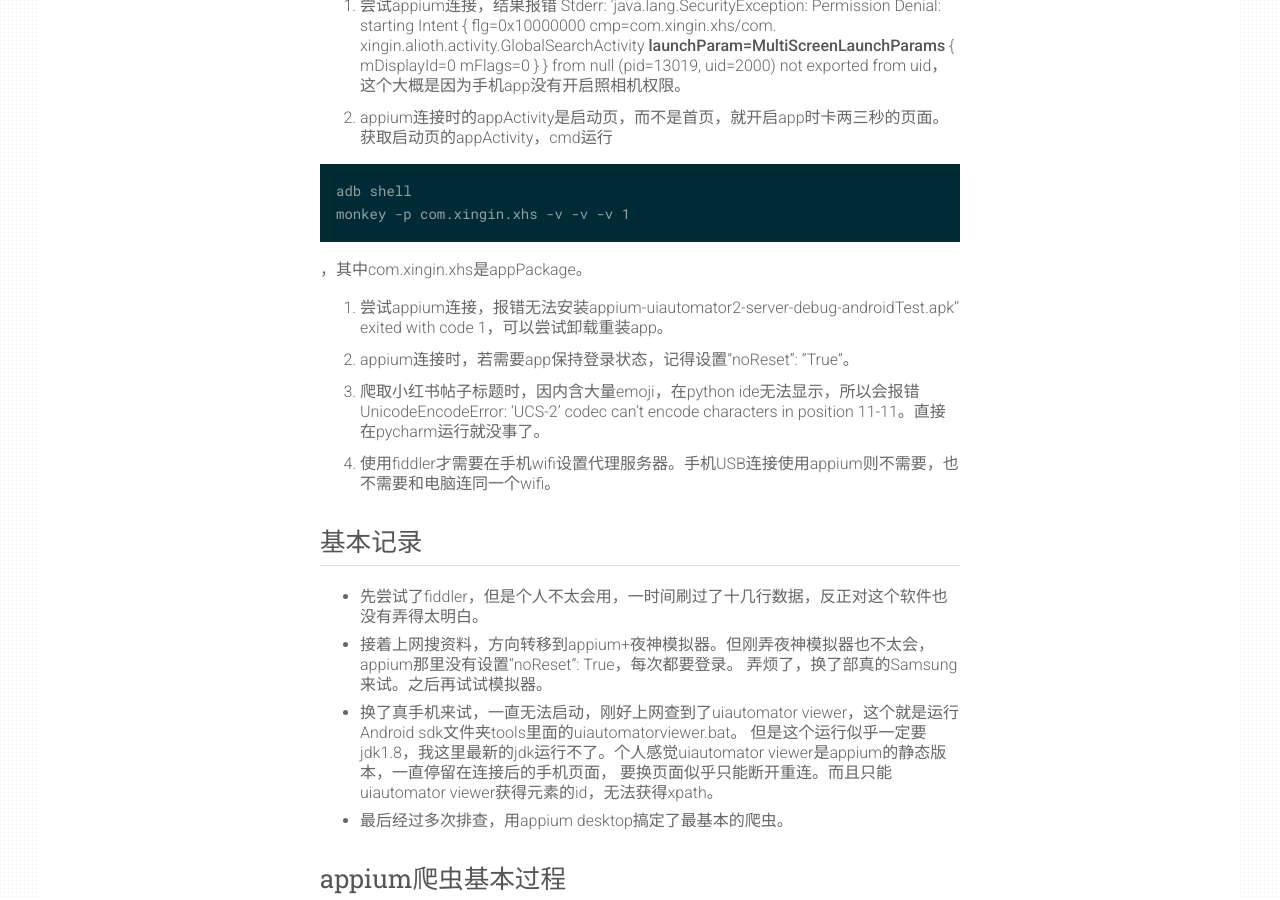
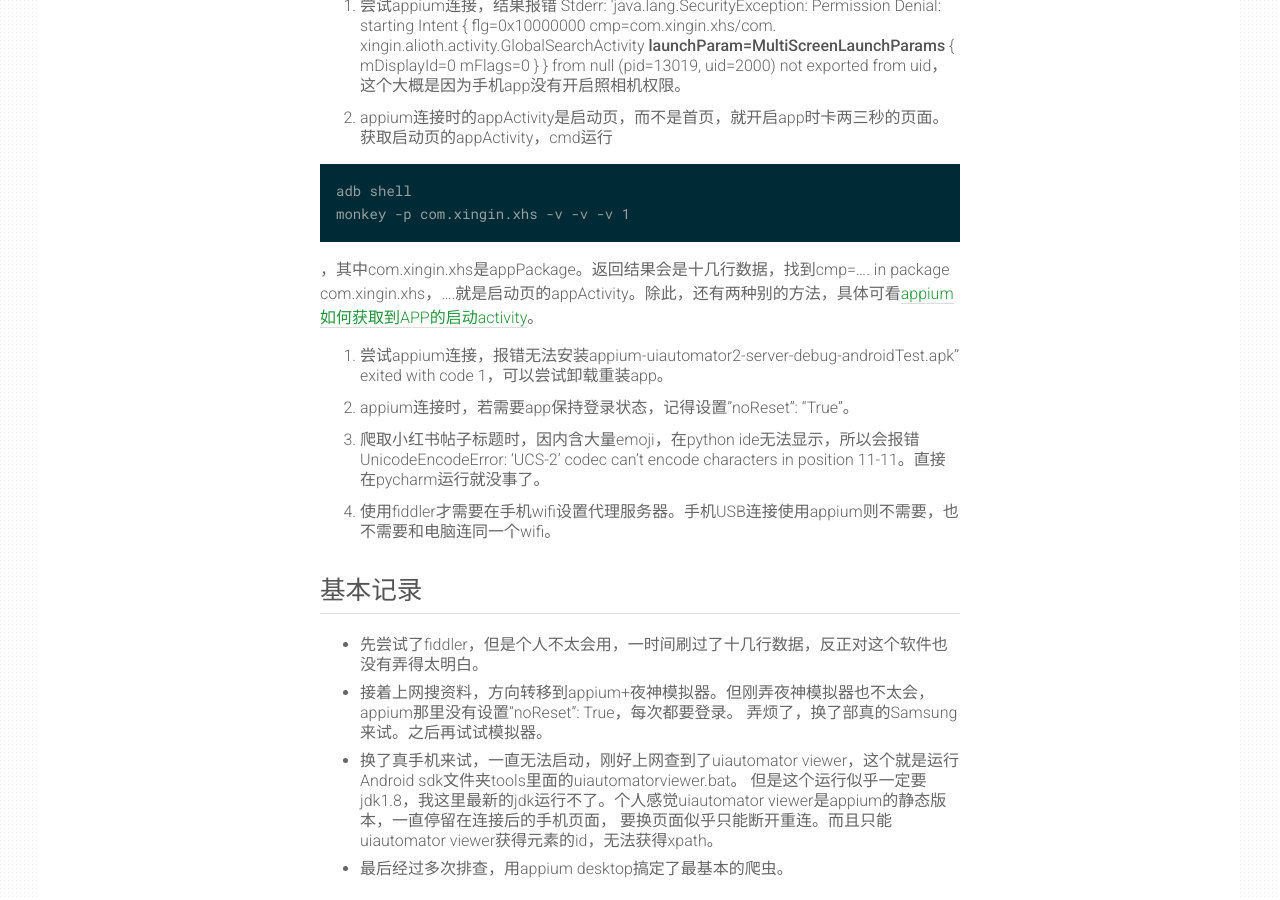
Before and after one commit to rlue/jekyll-solana, a Jekyll site: the page built from _posts/2020-06-08-Python+Appium爬虫 小红书app-2020.md, in a window 1280 px wide and 900 px high, scrolled down 652 px. Built offline with Jekyll 4.4.1, drawn with Linux system fonts in a browser that asks for light colours.

Commit message:
Update 2020-06-08-Python+Appium爬虫 小红书app-2020.md

````diff
--- a/_posts/2020-06-08-Python+Appium爬虫 小红书app-2020.md
+++ b/_posts/2020-06-08-Python+Appium爬虫 小红书app-2020.md
@@ -24,7 +24,7 @@ from null (pid=13019, uid=2000) not exported from uid，这个大概是因为手
 adb shell
 monkey -p com.xingin.xhs -v -v -v 1
 ```
-，其中com.xingin.xhs是appPackage。
+，其中com.xingin.xhs是appPackage。返回结果会是十几行数据，找到cmp=.... in package com.xingin.xhs，....就是启动页的appActivity。除此，还有两种别的方法，具体可看[appium如何获取到APP的启动activity](https://www.cnblogs.com/handaxing/p/6952491.html)。
 
 3. 尝试appium连接，报错无法安装appium-uiautomator2-server-debug-androidTest.apk'' exited with code 1，可以尝试卸载重装app。
 
````
